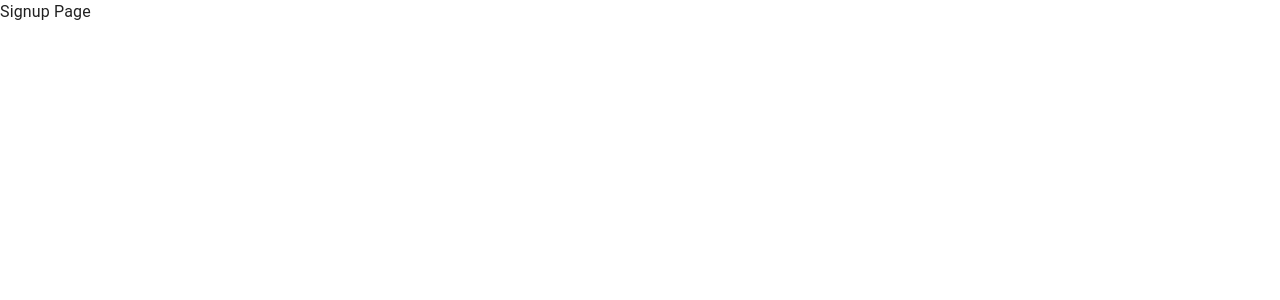
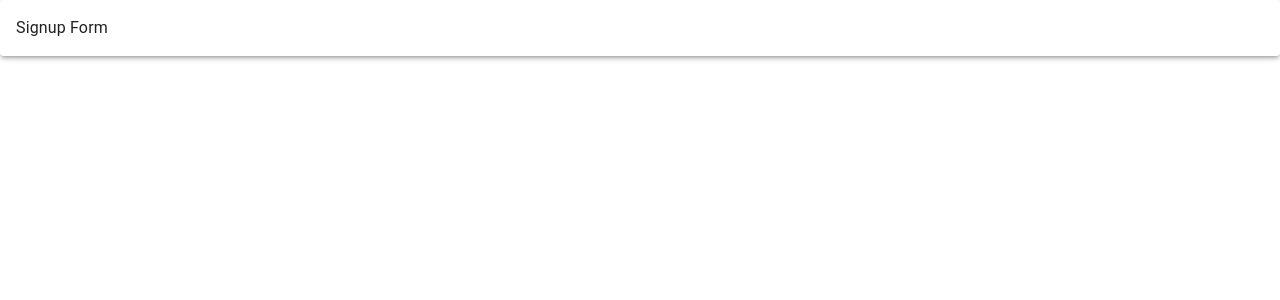
Before and after one commit to zetcco/jobscout-frontend, a React (Create React App) app: page /signup in a window 1280 px wide. Shown: the top 300 px of the page. Built offline with nearby package versions, Linux system fonts and the light colour scheme.

Commit message:
Created Signup form mock

```diff
--- /dev/null
+++ b/src/components/authentication/SignupForm.jsx
@@ -0,0 +1,8 @@
+import { BasicCard } from "../BasicCard"
+
+export const SignupForm = () => {
+    return (
+    <>
+        <BasicCard>Signup Form</BasicCard>
+    </>)
+}
--- a/src/routes/Signup.jsx
+++ b/src/routes/Signup.jsx
@@ -1,10 +1,10 @@
-import { Typography } from "@mui/material"
+import { SignupForm } from "../components/authentication/SignupForm"
 
 export const Signup = () => {
 
     return (
-        <Typography>
-            Signup Page
-        </Typography>
+        <>
+            <SignupForm/>
+        </>
     )
 }
```
